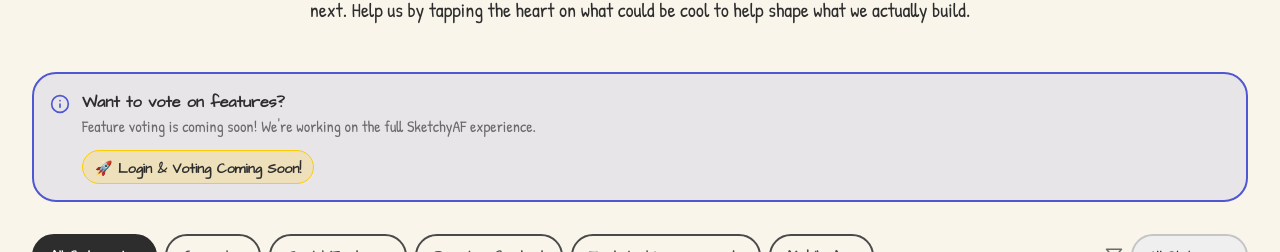
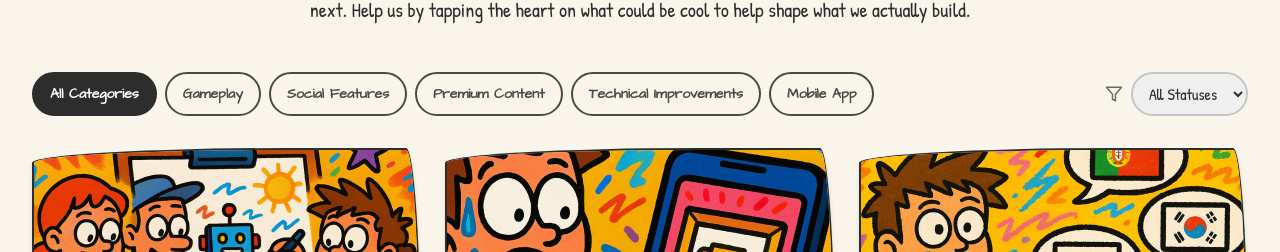
Before and after one commit to ruark-xyz/sketchyAF-app, a React (Vite) app: page /roadmap in a window 1280 px wide. Shown: the part 316-568 px from the top of the page. Built offline with nearby package versions, Linux system fonts and the light colour scheme; no server answers.

Commit message:
Remove login prompt from roadmap

```diff
--- a/src/pages/Roadmap.tsx
+++ b/src/pages/Roadmap.tsx
@@ -135,29 +135,6 @@ const Roadmap: React.FC = () => {
             </p>
           </motion.div>
 
-          {/* Login prompt for non-logged-in users - DISABLED FOR LAUNCH */}
-          {!isLoggedIn && (
-            <motion.div
-              initial={{ opacity: 0, y: 20 }}
-              animate={{ opacity: 1, y: 0 }}
-              transition={{ duration: 0.5, delay: 0.1 }}
-              className="bg-primary/10 border-2 border-primary rounded-lg p-4 mb-8 flex items-start"
-            >
-              <Info size={20} className="text-primary mr-3 flex-shrink-0 mt-1" />
-              <div>
-                <p className="font-heading font-semibold text-dark">Want to vote on features?</p>
-                <p className="text-medium-gray mb-3">Feature voting is coming soon! We're working on the full SketchyAF experience.</p>
-                <div className="flex gap-2">
-                  <div className="bg-accent/20 px-3 py-1 rounded-full border border-accent">
-                    <span className="text-sm font-heading font-bold text-dark">
-                      🚀 Login & Voting Coming Soon!
-                    </span>
-                  </div>
-                </div>
-              </div>
-            </motion.div>
-          )}
-
           {/* Filters */}
           <div className="mb-8 flex flex-wrap gap-4 justify-between">
             {/* Category Filter */}
```
